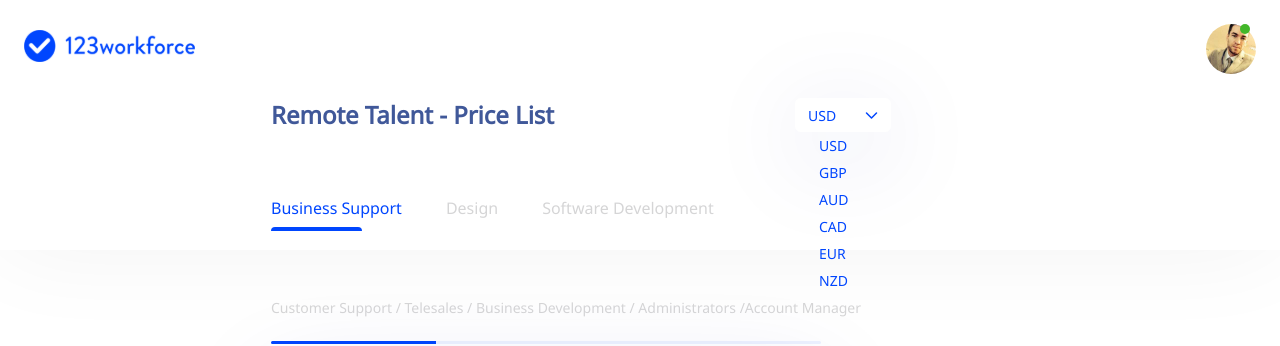
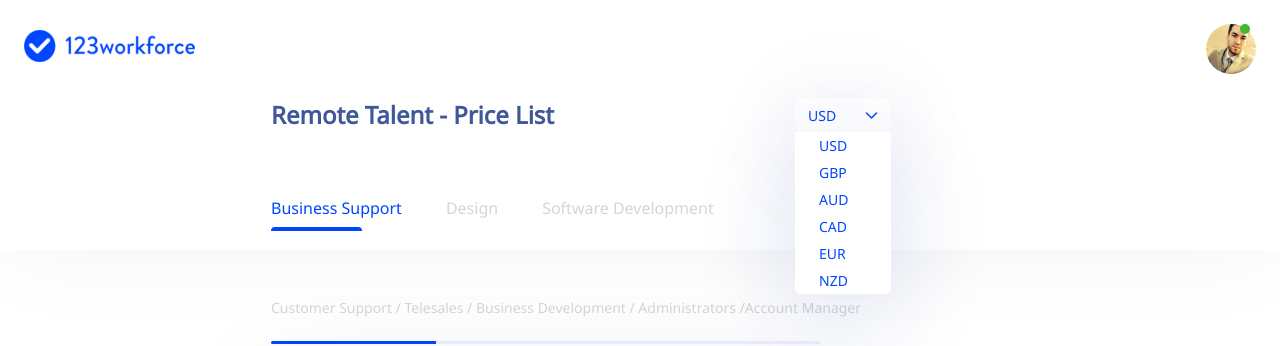
Before and after one commit to nishad-bdg/workforce-pricing, a Vue app: page / in a window 1280 px wide. Both pictures are taken after a click on the button "USD". Shown: the top 346 px of the page. Built offline with nearby package versions, Linux system fonts and the light colour scheme.

Commit message:
dropdown item updasted

```diff
--- a/src/components/AppTabs.vue
+++ b/src/components/AppTabs.vue
@@ -15,10 +15,9 @@
           </div>
         </button>
         <div
-          class=""
+          class="custom-dropdown-menu-item"
           v-show="currencyMenu"
           aria-labelledby="dropdownMenu2"
-          style="position: absolute"
         >
           <button
             class="dropdown-item btn btn-link"
@@ -144,6 +143,13 @@ $primary-color: #0046fe;
   color: #0046fe;
   border: none !important;
 }
+.custom-dropdown-menu-item {
+  position: absolute;
+  width: 96px;
+  background: #ffffff;
+  box-shadow: 0px 20px 100px rgba(0, 43, 156, 0.15);
+  border-radius: 0px 0px 5px 5px;
+}
 
 .custom-tab {
   font-family: "Noto Sans";
```
